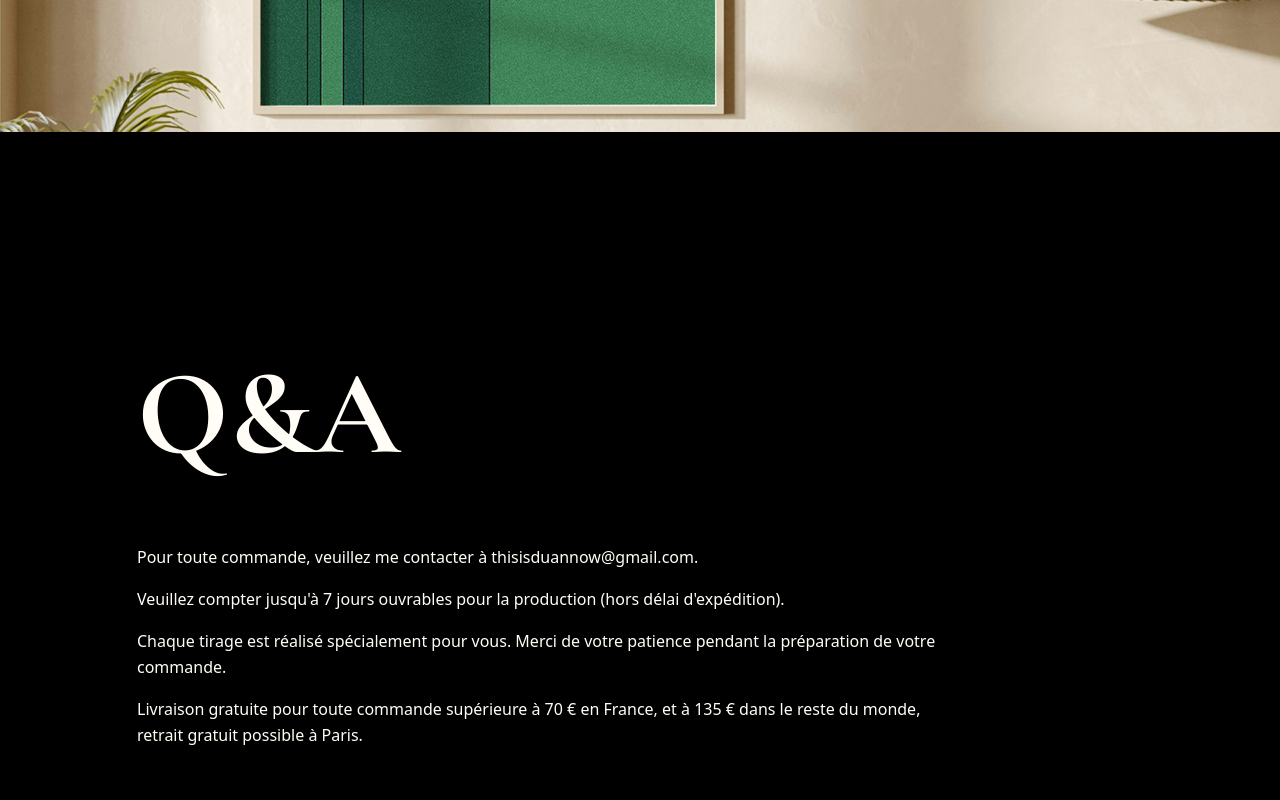
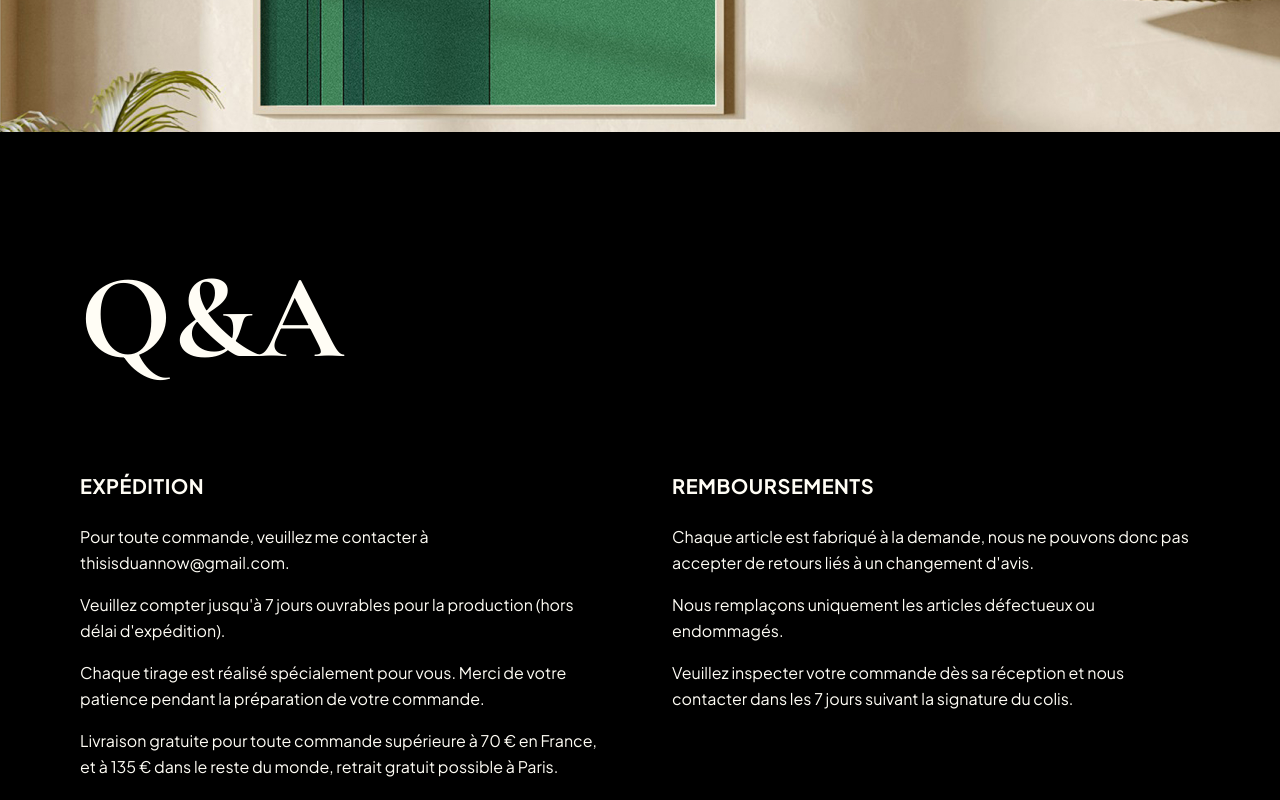
Before and after one commit to thisisduannow/figma-pixel-perfect-clone-7454, a React (Vite) app: page / in a window 1280 px wide. Shown: the part 10640-11440 px from the top of the page. Built offline with nearby package versions, Linux system fonts and the light colour scheme; the HTML template or start-up script is replaced by a standard one.

Commit message:
Update QA section layout

```diff
--- a/src/components/QASection.tsx
+++ b/src/components/QASection.tsx
@@ -2,12 +2,16 @@ import React from 'react';
 
 export const QASection: React.FC = () => {
   return (
-    <section className="flex min-h-[649px] max-w-full w-[1921px] flex-col items-stretch justify-center mt-20 px-[137px] py-[77px] max-md:mt-10 max-md:px-5">
-      <div className="flex w-full max-w-[1647px] flex-col items-stretch max-md:max-w-full">
-        <h2 className="font-cormorant text-[rgba(255,253,245,1)] text-[120px] font-bold max-md:text-[40px]">
+    <section className="w-full max-w-[1920px] mx-auto px-5 md:px-20 py-20 md:py-24">
+      <div className="max-w-[1188px] mx-auto">
+        <h2 className="font-cormorant text-[80px] md:text-[120px] font-bold text-[rgba(255,253,245,1)] mb-16 max-md:text-[40px]">
           Q&A
         </h2>
-        <div className="text-[rgba(255,253,245,1)] mt-10 space-y-4 text-base leading-relaxed max-w-[800px]">
+
+        <div className="grid md:grid-cols-2 gap-12 md:gap-16 font-jakarta text-[rgba(255,253,245,1)]">
+          <div>
+            <h3 className="text-xl font-bold mb-6 tracking-wide">EXPÉDITION</h3>
+            <div className="space-y-4 text-base leading-relaxed">
               <p>
                 Pour toute commande, veuillez me contacter à thisisduannow@gmail.com.
               </p>
@@ -22,6 +26,23 @@ export const QASection: React.FC = () => {
               </p>
             </div>
           </div>
+
+          <div>
+            <h3 className="text-xl font-bold mb-6 tracking-wide">REMBOURSEMENTS</h3>
+            <div className="space-y-4 text-base leading-relaxed">
+              <p>
+                Chaque article est fabriqué à la demande, nous ne pouvons donc pas accepter de retours liés à un changement d'avis.
+              </p>
+              <p>
+                Nous remplaçons uniquement les articles défectueux ou endommagés.
+              </p>
+              <p>
+                Veuillez inspecter votre commande dès sa réception et nous contacter dans les 7 jours suivant la signature du colis.
+              </p>
+            </div>
+          </div>
+        </div>
+      </div>
     </section>
   );
 };
```
Lines whose indentation alone changed are shown as unchanged.
